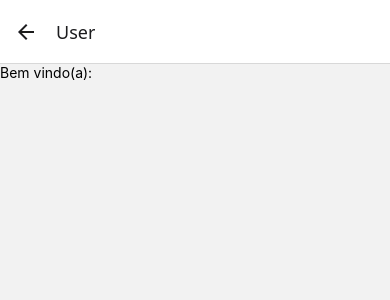
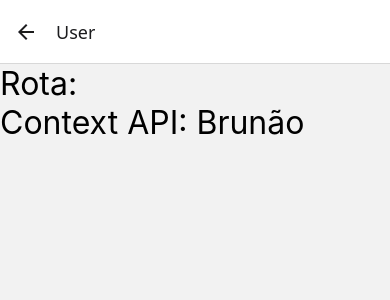
Before and after one commit to simonntech/contextApiAula, a React Native app: screen / in a window 390 px wide. Both pictures are taken after a click on the button "LOGAR". Shown: the top 300 px of the page. Built offline with nearby package versions, Linux system fonts and the light colour scheme.

Commit message:
context api

```diff
--- a/App.tsx
+++ b/App.tsx
@@ -6,6 +6,8 @@ import { createStackNavigator } from '@react-navigation/stack'
 
 import HomeScreen from './src/screens/HomeScreen';
 import UserScreen from './src/screens/UserScreen';
+
+import UserContextProvider from './src/contexts/userContext';
 
 export type RootStackParamList = {
   Home: undefined;
@@ -17,10 +19,12 @@ const { Navigator, Screen } = createStackNavigator<RootStackParamList>();
 export default function App() {
   return (
     <NavigationContainer>
-      <Navigator>
-        <Screen name='Home' component={HomeScreen} />
-        <Screen name='User' component={UserScreen} />
-      </Navigator>
+      <UserContextProvider>
+        <Navigator>
+          <Screen name='Home' component={HomeScreen} />
+          <Screen name='User' component={UserScreen} />
+        </Navigator>
+      </UserContextProvider>
     </NavigationContainer>
   );
 }
--- a/src/contexts/userContext.tsx
+++ b/src/contexts/userContext.tsx
@@ -1,7 +1,12 @@
 import { createContext } from 'react';
 
+//tipagem
+interface UserContextProps {
+    nome: string
+}
+
 //contexto
-export const UserContext = createContext({});
+export const UserContext = createContext<UserContextProps | undefined>(undefined);
 
 //provider - segurança
 export default function UserContextProvider({ children }: any) {
--- a/src/screens/UserScreen.tsx
+++ b/src/screens/UserScreen.tsx
@@ -1,18 +1,22 @@
+import { useContext } from 'react'
 import { View, Text } from "react-native";
 //resgatar valor da rota
 import { RouteProp } from "@react-navigation/native";
 import { RootStackParamList } from "../../App";
+import { UserContext } from '../contexts/userContext';
 
 type UserScreenProps = {
     route: RouteProp<RootStackParamList, 'User'>
 }
 
 export default function UserScreen({ route }: UserScreenProps) {
-    const { username } = route.params
-
+    const { username } = route.params;
+    const UserContextValue = useContext(UserContext);
+    const nome = UserContextValue?.nome || 'Nenhum nome salvo';
     return (
         <View>
-            <Text>Bem vindo(a): {username}</Text>
+            <Text style={{fontSize: 32}}>Rota: {username}</Text>
+            <Text style={{fontSize: 32}}>Context API: {nome}</Text>
         </View>
     )
 }
```
